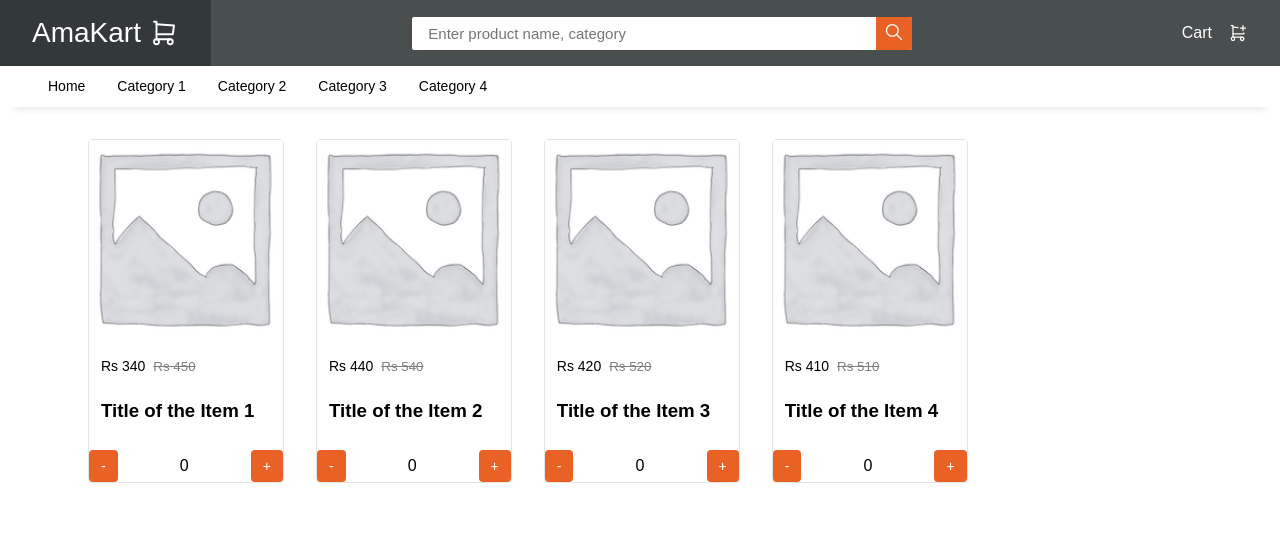
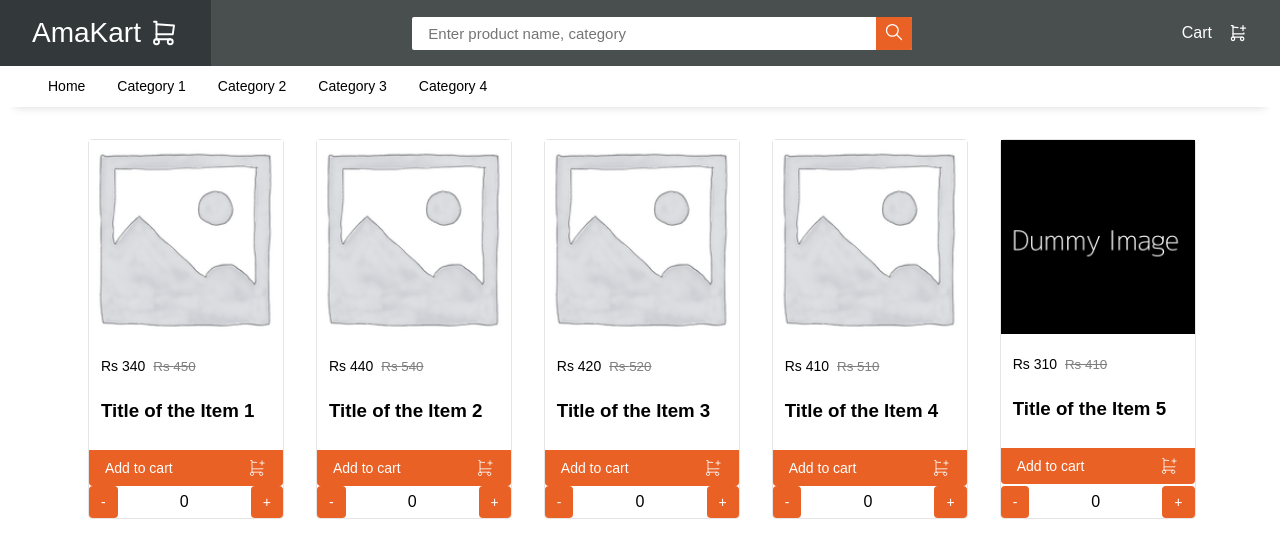
Before and after one commit to deepak-mahto/ReactLearnings, a React (Create React App) app in the folder hello-world/: page / in a window 1280 px wide. Shown: the top 558 px of the page. Built offline with nearby package versions, Linux system fonts and the light colour scheme.

Commit message:
Adding key prop.

```diff
--- a/hello-world/src/components/Products/ListItems/ListItem.js
+++ b/hello-world/src/components/Products/ListItems/ListItem.js
@@ -1,4 +1,4 @@
-// import AddToCartIcon from "../../../assets/icons/add_cart.svg";
+import AddToCartIcon from "../../../assets/icons/add_cart.svg";
 import { useState } from "react";
 
 const ListItem = ({ data }) => {
@@ -34,10 +34,10 @@ const ListItem = ({ data }) => {
           <h3>{data.title}</h3>
         </div>
       </div>
-      {/* <button className={"cart-add"}>
+      <button className={"cart-add"}>
         <span>Add to cart</span>
         <img src={AddToCartIcon} alt="Cart Icon" />
-      </button> */}
+      </button>
       <div className={"cart-addon"}>
         <button onClick={decreaseByOne}>
           <span>-</span>
--- a/hello-world/src/components/Products/products.js
+++ b/hello-world/src/components/Products/products.js
@@ -73,6 +73,13 @@ const Products = () => {
       discountedPrice: 410,
       thumbnail: "placeholder.png",
     },
+    {
+      id: 4,
+      title: "Title of the Item 5",
+      price: 410,
+      discountedPrice: 310,
+      thumbnail: "dummy.png",
+    },
   ]);
 
   return (
@@ -82,7 +89,7 @@ const Products = () => {
         <ListItem data={items[1]}></ListItem> */}
         {items.map((item) => {
           // console.log(item);
-          return <ListItem data={item} />;
+          return <ListItem key={item.id} data={item} />;
         })}
       </div>
     </div>
```
